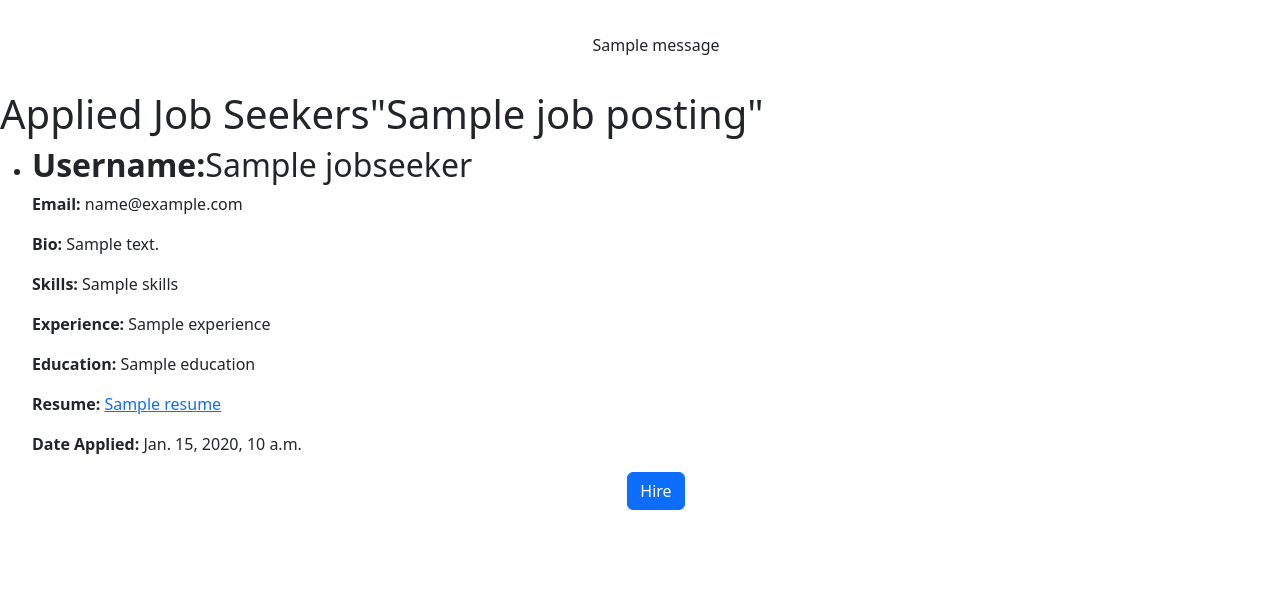
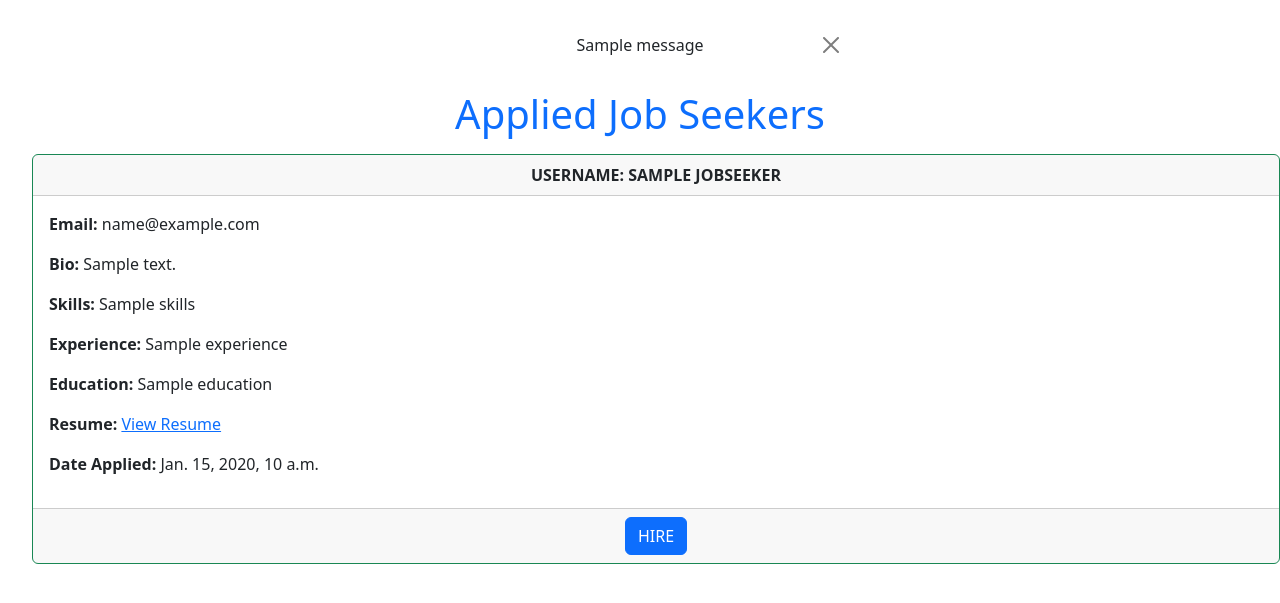
Before and after one commit to DONISRAVANTH/linkedin, a Django app: template company/templates/applied_jobseekers.html in a window 1280 px wide. Shown: the part 72-675 px from the top of the page. Run offline with Django 3.2, Linux system fonts and the light colour scheme; the template is opened without the code that fills it: most values are stand-ins (such as "Sample title", 1, 10 or a date in 2020); one stand-in notice (Sample message) is shown; some libraries are stand-ins or nearby versions.

Commit message:
Updated success messages in views.

```diff
--- a/company/templates/applied_jobseekers.html
+++ b/company/templates/applied_jobseekers.html
@@ -2,29 +2,37 @@
 {% block title %}Applied Job Seekers{% endblock %}
 {% block content %}
 
-<h1>Applied Job Seekers"{{ job_posting.title }}"</h1>
+<h1 class="text-center text-primary mb-3">Applied Job Seekers</h1>
 
 {% if applied_jobseekers %}
     <ul>
         {% for applicant in applied_jobseekers %}
-            <li>
-                <h2><strong>Username:</strong>{{ applicant.jobseeker.name }}</h2>
+
+        <div class="card border-success mb-4 " >
+            <div class="card-header text-center text-uppercase text-dark ">
+                <strong>Username: {{ applicant.jobseeker.name }}</strong>
+            </div>
+            <div class="card-body">
+                <!-- <h2><strong>Username:</strong>{{ applicant.jobseeker.name }}</h2> -->
                 <p><strong>Email:</strong> {{ applicant.jobseeker.email }}</p>
                 <p><strong>Bio:</strong> {{ applicant.jobseeker.bio }}</p>
                 <p><strong>Skills:</strong> {{ applicant.jobseeker.skills }}</p>
                 <p><strong>Experience:</strong> {{ applicant.jobseeker.experience }}</p>
                 <p><strong>Education:</strong> {{ applicant.jobseeker.education }}</p>
                 {% if applicant.jobseeker.resume %}
-                    <p><strong>Resume:</strong> <a href="{{ applicant.jobseeker.resume.url }}">{{ applicant.jobseeker.resume}}</a></p>
+                    <p><strong>Resume:</strong> <a href="http://127.0.0.1:8000/{{ applicant.jobseeker.resume }}">View Resume</a></p>
                 {% else %}
                     <p><strong>Resume:</strong> No resume uploaded</p>
                 {% endif %}
                 <p><strong>Date Applied:</strong> {{ applicant.application.date_applied }}</p>
-                <!-- You can include more details as needed -->
-                <div class="mt-3 text-center">
-                    <button class="btn btn-primary">Hire</button>
+
+            </div>
+            <div class="card-footer text-muted text-center">
+                <div class=" text-center" >
+                    <button class="btn btn-primary ">HIRE</button>
                 </div>
-            </li>
+            </div>
+          </div>
         {% endfor %}
     </ul>
 {% else %}
--- a/jobseeker/views.py
+++ b/jobseeker/views.py
@@ -40,6 +40,7 @@ def job_seeker_form(request):
             jobseeker = form.save(commit=False)
             jobseeker.user = request.user
             jobseeker.save()
+            messages.success(request, 'Profile Created Successfully')
             return redirect('job_seeker_profile')
     else:
         form = JobSeekerForm()
@@ -55,6 +56,7 @@ def update_job_seeker_form(request):
         form = JobSeekerForm(request.POST, request.FILES, instance=jobseeker)
         if form.is_valid():
             form.save()
+            messages.success(request, ' Profile Updated Successfully')
             return redirect('job_seeker_profile')
     else:
         form = JobSeekerForm(instance=jobseeker)
@@ -111,6 +113,7 @@ def apply_job(request, post_pk):
 
         job_application = JobApplication.objects.create(
             job=job_posting, applicant=job_seeker)
+        messages.success(request, 'Applyed for the job successfully')
         return Response({'status': 'success'})
 
     except Exception as e:
--- a/templates/messages.html
+++ b/templates/messages.html
@@ -1,8 +1,9 @@
-{% if messages %}
+{%  if messages %}
 <ul class="messages">
     {% for message in messages %}
-    <div style="width: 400px;" class="alert {{ message.tags}} mx-auto mt-3" role="alert">
-        {{ message }}
+    <div style="width: 400px;" class="alert {{message.tags}} alert-dismissible fade show  mx-auto mt-3" role="alert">
+      {{message}}
+     <button type="button" class="btn-close" data-bs-dismiss="alert" aria-label="Close"></button>
     </div>
     {% endfor %}
 </ul>
```
Also changed, not shown: company/views.py (+4 -3 lines).
